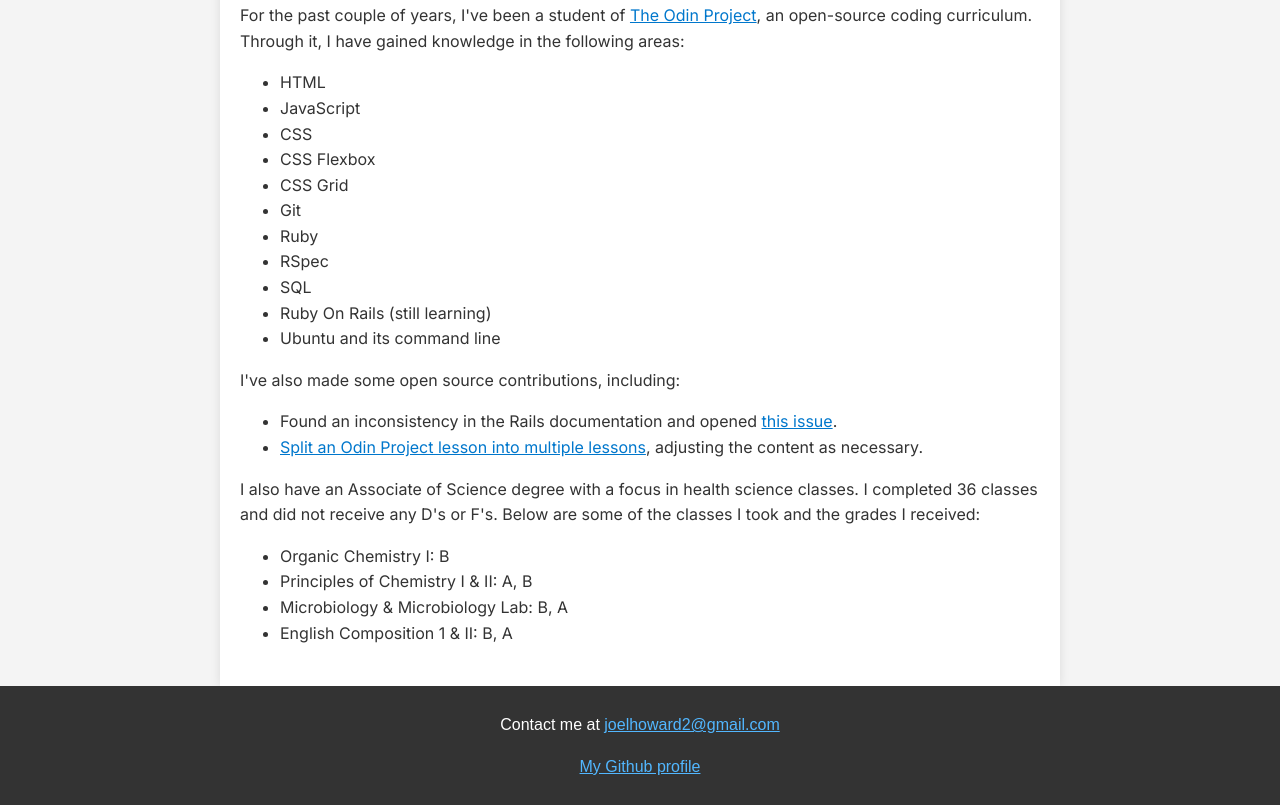
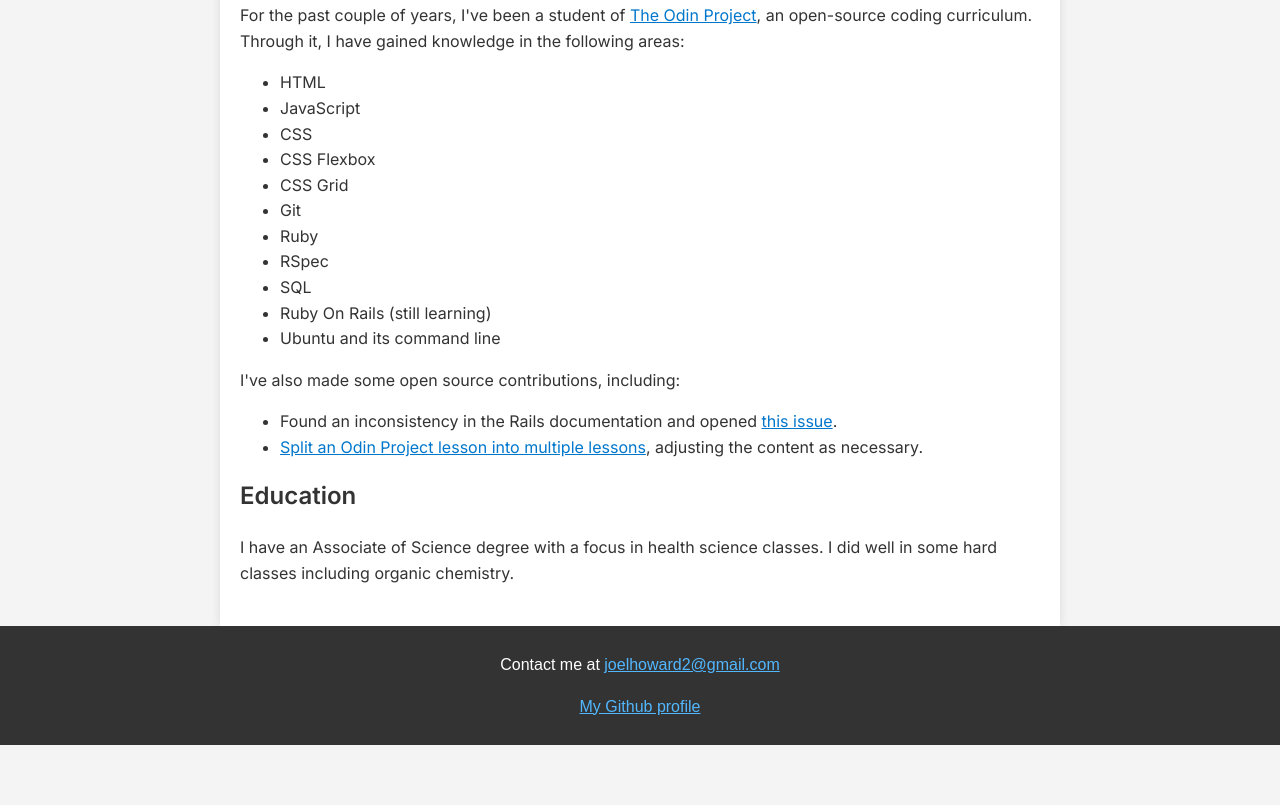
Before and after one commit to Leo-U/personal_website, a plain HTML site: page index.html in a window 1280 px wide. Shown: the part 336-1141 px from the top of the page. After the commit the page ends 1081 px from the top, so only its background shows below. Drawn offline with Linux system fonts and the light colour scheme.

Commit message:
Remove grades

```diff
--- a/index.html
+++ b/index.html
@@ -49,13 +49,9 @@
               <li>Found an inconsistency in the Rails documentation and opened <a href="https://github.com/rails/rails/issues/50189">this issue</a>.</li>
               <li><a href="https://github.com/TheOdinProject/curriculum/issues/27477">Split an Odin Project lesson into multiple lessons</a>, adjusting the content as necessary.</li>
             </ul>
-            <p>I also have an Associate of Science degree with a focus in health science classes. I completed 36 classes and did not receive any D's or F's. Below are some of the classes I took and the grades I received:</p>
-            <ul>
-              <li>Organic Chemistry I: B</li>
-              <li>Principles of Chemistry I & II: A, B</li>
-              <li>Microbiology & Microbiology Lab: B, A</li>
-              <li>English Composition 1 & II: B, A</li>
-            </ul>
+
+            <h2>Education</h2>
+            <p>I have an Associate of Science degree with a focus in health science classes. I did well in some hard classes including organic chemistry.</p>
 
         </section>
     </main>
```
